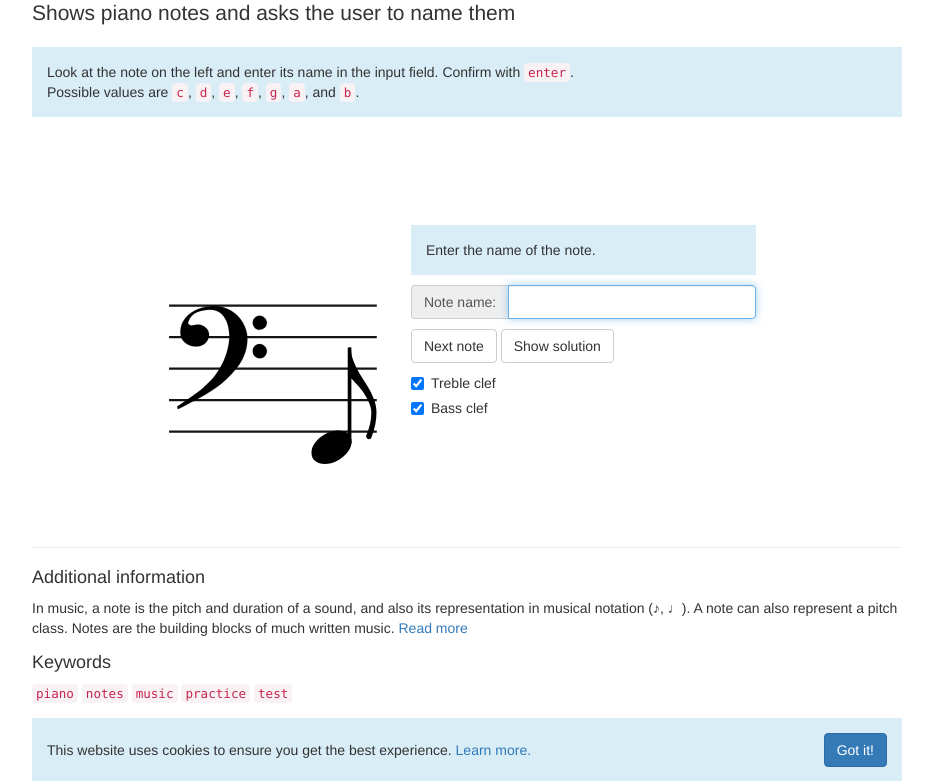
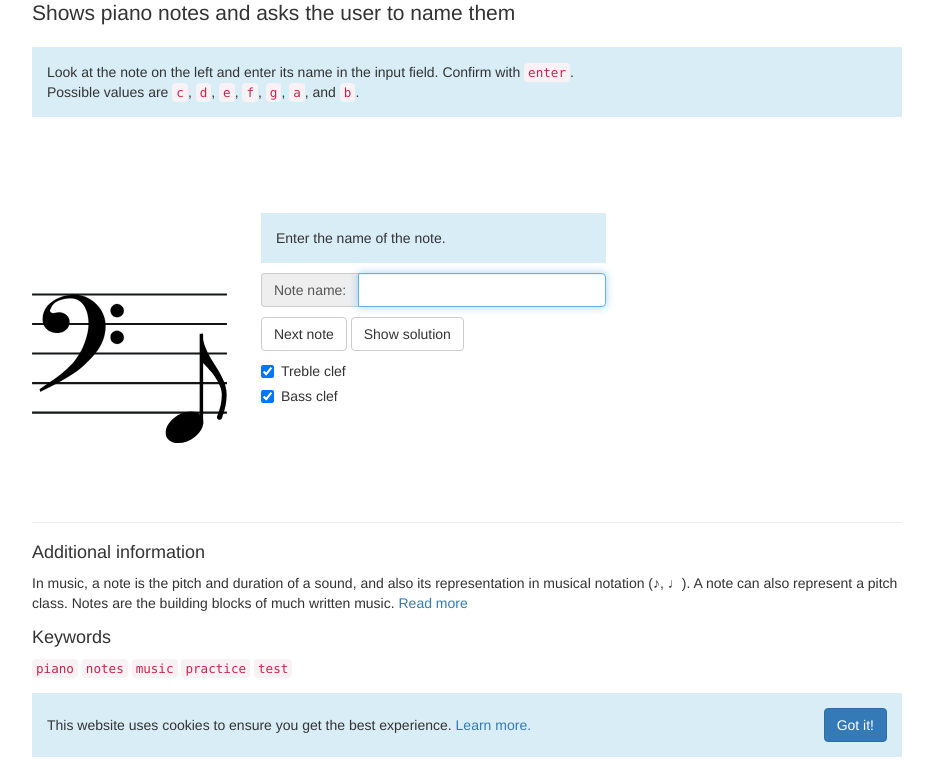
Before and after one commit to Simsso/Online-Tools, a PHP site: page /piano-note-practice in a window 1280 px wide. Shown: the part 122-903 px from the top of the page, without its empty margins (173-1106 px from the left). Run offline with PHP 8.4, Linux system fonts and the light colour scheme; some libraries are stand-ins or nearby versions.

Commit message:
Optimize layout for different screen sizes

```diff
--- a/src/page/content/piano-note-practice.php
+++ b/src/page/content/piano-note-practice.php
@@ -1,6 +1,7 @@
 <style type="text/css">
 svg#note-generic {
-    height: 400px;
+    max-height: 400px;
+    width: 100%;
     float: right;
 }
 
@@ -55,7 +56,7 @@ svg#note-generic[data-note-pos="18"] g#note-generic-note { transform: translate(
 <p class="bg-info padding-15px">Look at the note on the left and enter its name in the input field. Confirm with <code>enter</code>.<br>Possible values are <code>c</code>, <code>d</code>, <code>e</code>, <code>f</code>, <code>g</code>, <code>a</code>, and <code>b</code>.</p>
 
 <div class="row">
-    <div class="col-sm-5 vcenter">
+    <div class="col-xs-4 col-md-3 vcenter">
         <div>
             <svg id="note-generic" data-note-pos="0" data-clef="blank" viewBox="0 0 792 1524" version="1.1" xmlns="http://www.w3.org/2000/svg" xmlns:xlink="http://www.w3.org/1999/xlink">
                 <g id="note-generic-lines" transform="translate(0.000006, 438.467300)" stroke="#131516" stroke-width="8.43207264">
@@ -86,7 +87,7 @@ svg#note-generic[data-note-pos="18"] g#note-generic-note { transform: translate(
             </svg>
         </div>
     </div>
-    <div class="col-sm-5 vcenter">
+    <div class="col-xs-7 col-sm-6 col-md-5 vcenter">
         <div>
             <p id="input-info-box" class="padding-15px"></p>
 
```
